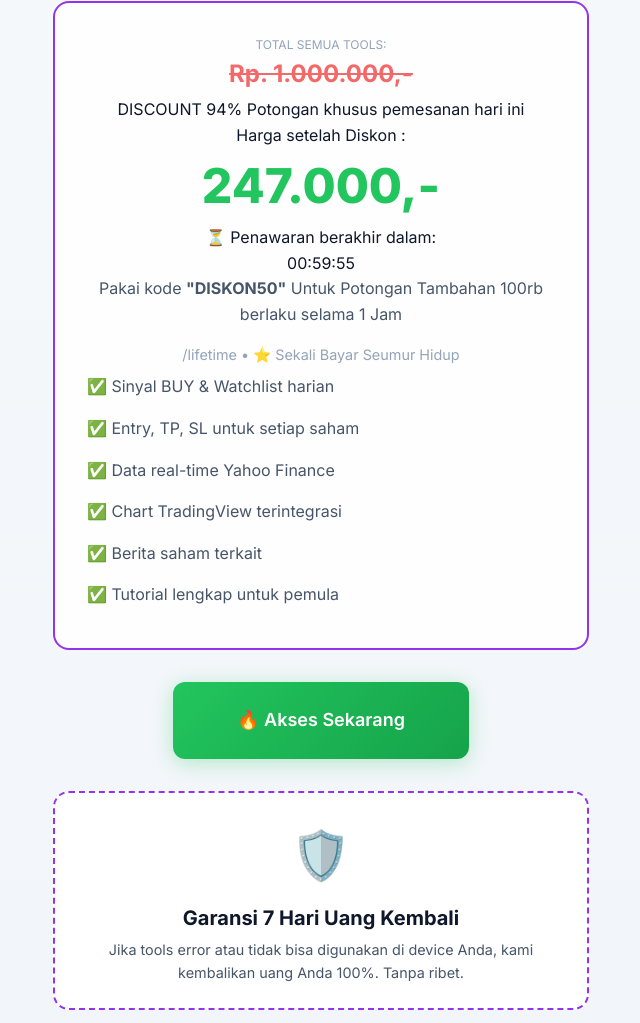
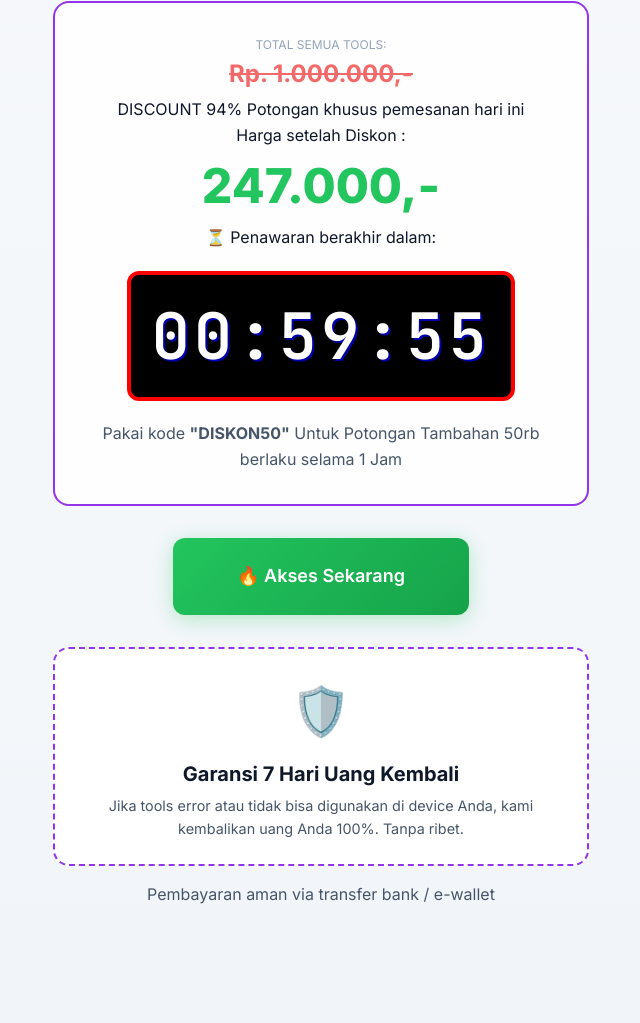
Before and after one commit to bangsatruk/autostocks-ai, a website built with Vite: page index.html in a window 1280 px wide. Shown: the part 6360-7383 px from the top of the page, without its empty margins (319-959 px from the left). Built offline with nearby package versions, Linux system fonts and the light colour scheme.

Commit message:
Update countdown style and pricing details

```diff
--- a/src/pages/LandingPage.js
+++ b/src/pages/LandingPage.js
@@ -239,18 +239,10 @@
                 </div>
 
                 <div class="promo-code-box">
-                  <p>Pakai kode <strong>"DISKON50"</strong> Untuk Potongan Tambahan 100rb berlaku selama 1 Jam</p>
+                  <p>Pakai kode <strong>"DISKON50"</strong> Untuk Potongan Tambahan 50rb berlaku selama 1 Jam</p>
                 </div>
               </div>
-              <div class="price-period" style="margin-top: 1rem; font-size: 0.9rem; color: var(--text-muted);">/lifetime • ⭐️ Sekali Bayar Seumur Hidup</div>
-              <ul class="price-features">
-                <li>✅ Sinyal BUY & Watchlist harian</li>
-                <li>✅ Entry, TP, SL untuk setiap saham</li>
-                <li>✅ Data real-time Yahoo Finance</li>
-                <li>✅ Chart TradingView terintegrasi</li>
-                <li>✅ Berita saham terkait</li>
-                <li>✅ Tutorial lengkap untuk pemula</li>
-              </ul>
+              <div class="price-period" style="display: none;"></div>
             </div>
 
             <a href="https://forms.google.com" target="_blank" class="cta-button primary large green" id="checkoutBtn">
--- a/src/styles/landing.css
+++ b/src/styles/landing.css
@@ -857,3 +857,27 @@
         grid-template-columns: 1fr;
     }
 }
+/* Custom Countdown Timer Style */
+.countdown-timer {
+    font-family: 'JetBrains Mono', monospace; /* Digital/Monospace font */
+    font-size: 4rem;
+    font-weight: 800;
+    color: #ffffff;
+    background-color: #000000;
+    border: 4px solid #ff0000;
+    border-radius: 12px;
+    padding: 10px 20px;
+    text-align: center;
+    letter-spacing: 4px;
+    text-shadow: 2px 2px 0px #0000aa; /* Slight blue shadow for contrast/glitch effect */
+    margin: 20px auto;
+    width: fit-content;
+}
+
+@media (max-width: 768px) {
+    .countdown-timer {
+        font-size: 2.5rem;
+        padding: 8px 16px;
+        border-width: 3px;
+    }
+}
```
